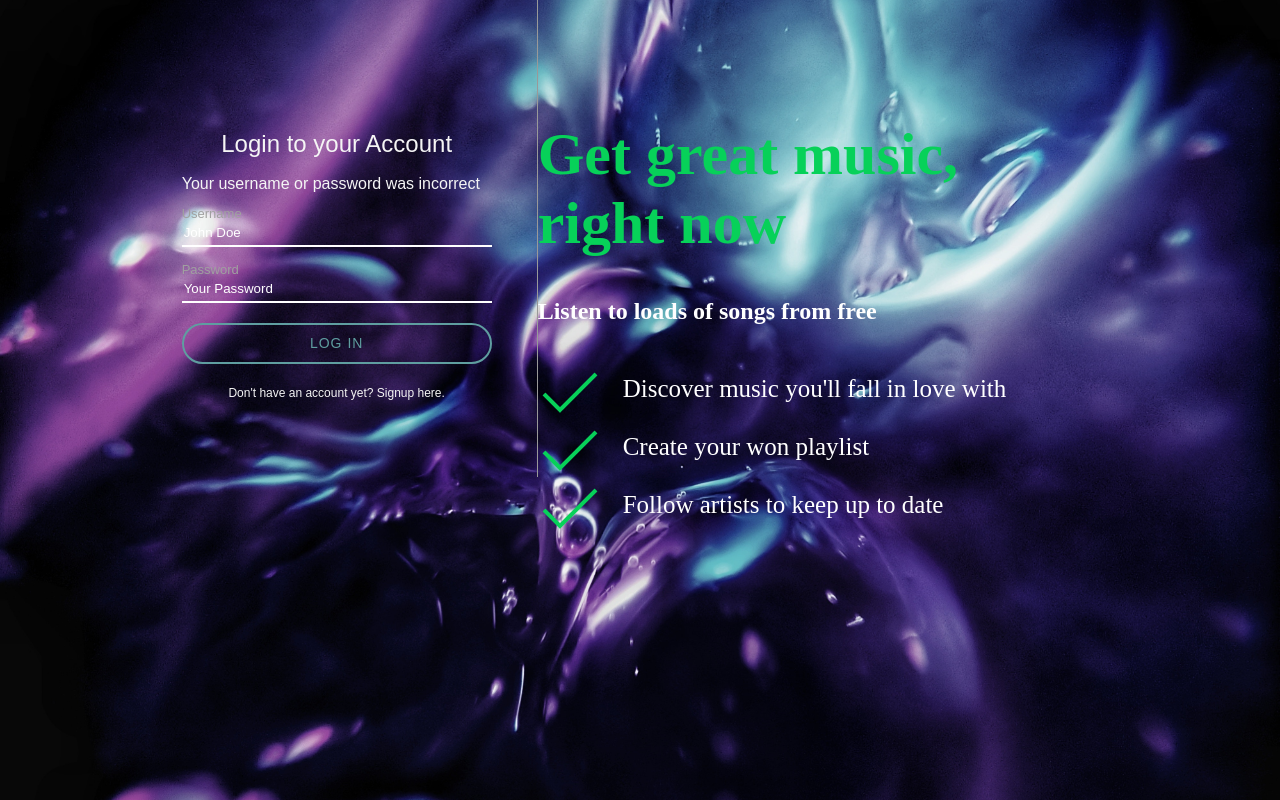
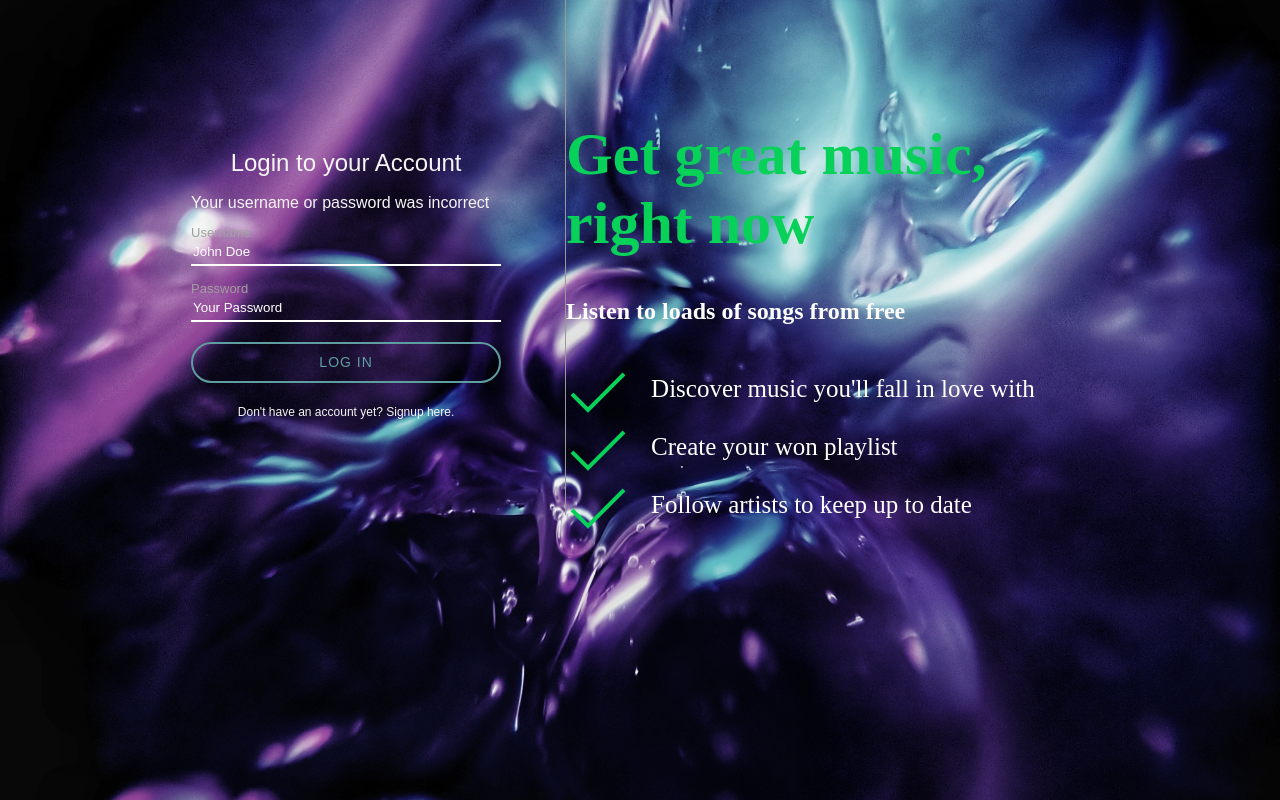
Before and after one commit to liam34/PhpProjectOnGit, a PHP site: page /register.php in a window 1280 px wide. Run offline with PHP 8.4, Linux system fonts and the light colour scheme.

Commit message:
incoming debug

```diff
--- a/assets/css/register.css
+++ b/assets/css/register.css
@@ -102,11 +102,7 @@
 #loginContainer {
     width: 80%;
     margin: 0 auto;
-<<<<<<< HEAD
-    padding: 45px;
-=======
     padding: 19px;
->>>>>>> da7f00f1c8561d2c840ba4ec7a855dbc674c84c0
     position: relative;
     max-width: 1024px;
     float: right;
```
